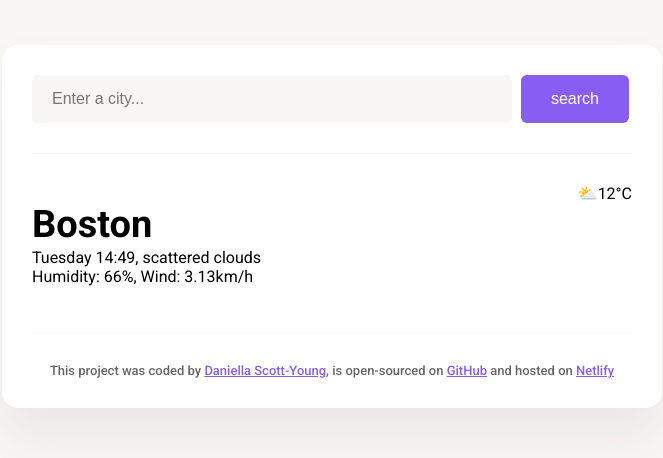
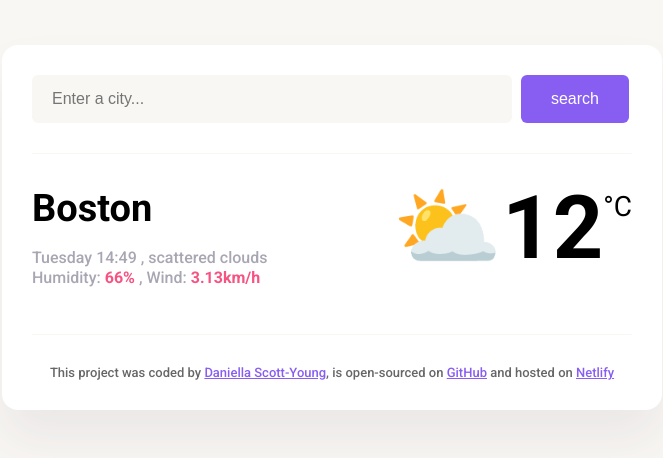
Before and after one commit to dscottyoung2022/Week-7-Vanilla-Weather-Search, a plain HTML site: page index.html in a window 1280 px wide. Shown: the whole page, without its empty margins (308-971 px from the left). Drawn offline with Linux system fonts and the light colour scheme.

Commit message:
Updated Classes/Ids and Styling

```diff
--- a/index.html
+++ b/index.html
@@ -3,19 +3,25 @@
   <head>
     <meta charset="UTF-8" />
     <meta name="viewport" content="width=device-width, initial-scale=1.0" />
-    <link rel="preconnect" href="https://fonts.googleapis.com">
-<link rel="preconnect" href="https://fonts.gstatic.com" crossorigin>
-<link href="https://fonts.googleapis.com/css2?family=Roboto:ital,wght@0,100;0,300;0,400;0,500;0,700;0,900;1,100;1,300;1,400;1,500;1,700;1,900&display=swap" rel="stylesheet">
-    <link rel="stylesheet" href="styles.css">
+    <link rel="preconnect" href="https://fonts.googleapis.com" />
+    <link rel="preconnect" href="https://fonts.gstatic.com" crossorigin />
+    <link
+      href="https://fonts.googleapis.com/css2?family=Roboto:ital,wght@0,100;0,300;0,400;0,500;0,700;0,900;1,100;1,300;1,400;1,500;1,700;1,900&display=swap"
+      rel="stylesheet"
+    />
+    <link rel="stylesheet" href="styles.css" />
     <title>Vanilla Weather Search</title>
   </head>
   <body>
-
     <div class="weather-app">
-
       <header>
         <form class="search-form" action="">
-        <input type="search" placeholder="Enter a city..." required class="search-form-input" />
+          <input
+            type="search"
+            placeholder="Enter a city..."
+            required
+            class="search-form-input"
+          />
           <input type="submit" value="search" class="search-form-button" />
         </form>
       </header>
@@ -23,30 +29,41 @@
       <main>
         <div class="weather-app-data">
           <div>
+            <h1 class="weather-app-city">Boston</h1>
             <p class="weather-app-details">
-        <h1 class="weather-app-city">Boston</h1>
-        Tuesday 14:49, scattered clouds
+              <span id="time">Tuesday 14:49</span>
+              ,
+              <span id="description">scattered clouds</span>
               <br />
-        Humidity: 66%, Wind: 3.13km/h
+              Humidity: <strong id="humidity">66%</strong> , Wind:
+              <strong id="wind-speed">3.13km/h</strong>
             </p>
           </div>
-
-      <div class="weather-app-temperature">⛅12°C</div>
+          <div class="weather-app-temp-container">
+            <div class="weather-app-temperature">⛅12</div>
+            <div class="weather-app-unit">°C</div>
           </div>
-
+        </div>
       </main>
 
       <footer>
         This project was coded by
 
-      <a href="https://github.com/dscottyoung2022" target="_blank">Daniella Scott-Young</a>,
-      is open-sourced on <a href="https://github.com/dscottyoung2022/Week-7-Vanilla-Weather-Search" target="_blank">GitHub</a>
-      and hosted on <a href="https://vanilla-weather-by-daniella.netlify.app/" target="_blank"  >Netlify</a>
+        <a href="https://github.com/dscottyoung2022" target="_blank"
+          >Daniella Scott-Young</a
+        >, is open-sourced on
+        <a
+          href="https://github.com/dscottyoung2022/Week-7-Vanilla-Weather-Search"
+          target="_blank"
+          >GitHub</a
+        >
+        and hosted on
+        <a
+          href="https://vanilla-weather-by-daniella.netlify.app/"
+          target="_blank"
+          >Netlify</a
+        >
       </footer>
-
-
     </div>
-
-
   </body>
 </html>
--- a/styles.css
+++ b/styles.css
@@ -60,8 +60,25 @@ main {
   color: rgba(39, 33, 66, 0.4);
   font-size: 16px;
   font-weight: 500;
-  line-height: 24px;
+  line-height: 20px;
   margin: 16px 0;
+}
+
+strong {
+  color: rgb(246, 82, 130);
+}
+
+.weather-app-temp-container {
+  display: flex;
+}
+.weather-app-temperature {
+  font-size: 88px;
+  font-weight: 700;
+  line-height: 88px;
+}
+.weather-app-unit {
+  font-size: 28px;
+  margin-top: 6px;
 }
 
 footer {
```
Lines whose indentation alone changed are shown as unchanged.
